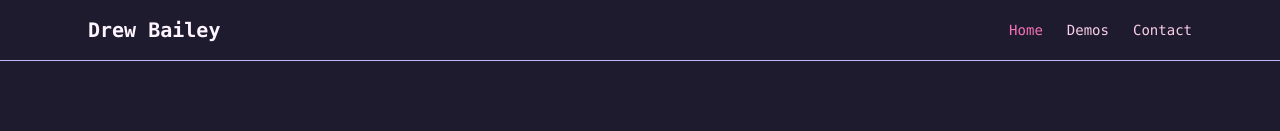
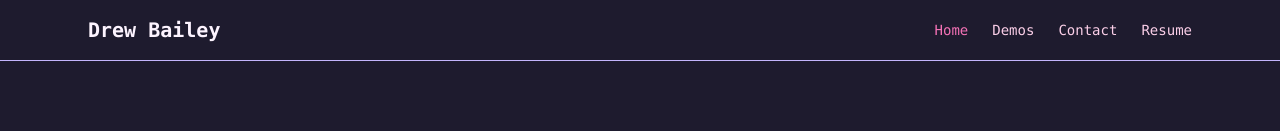
Before and after one commit to drewmbailey/portfolio-shell, a Next.js app: page / in a window 1280 px wide. Shown: the top 131 px of the page. Built offline with nearby package versions, Linux system fonts and the light colour scheme.

Commit message:
Added resume page.

```diff
--- a/app/components/Navigation.tsx
+++ b/app/components/Navigation.tsx
@@ -32,6 +32,13 @@ export default function Navigation() {
         >
           {content.navigation.contact}
         </Link>
+        <Link
+          href="/resume"
+          className={pathname === "/resume" ? "text-[var(--accent-hover)]" : undefined}
+          aria-current={pathname === "/resume" ? "page" : undefined}
+        >
+          {content.navigation.resume}
+        </Link>
       </div>
     </nav>
   );
--- a/app/constants/content.ts
+++ b/app/constants/content.ts
@@ -3,6 +3,7 @@ export const content = {
   navigation: {
     home: "Home",
     demos: "Demos",
+    resume: "Resume",
     contact: "Contact",
     back: "Back",
   },
@@ -28,7 +29,84 @@ export const content = {
       statusOffline: "Offline",
     }
   },
-  contacts: {
+  resume: {
+    title: "Resume",
+    downloadResume: "Download Resume",
+    workExperience: {
+      title: "Work Experience",
+      positions: [
+        {
+          title: "UI Engineer",
+          company: "Oracle",
+          location: "Remote",
+          duration: "2022 – 2025",
+          description: "Maintained and updated a sophisticated React-based microservice console for Oracle Cloud, serving as tech lead on feature development and DevOps improvement projects.",
+          skills: [
+            "TypeScript",
+            "React",
+            "AI",
+            "Java",
+            "CI/CD",
+            "Scrum"
+          ]
+        },
+        {
+          title: "Full Stack / PHP Engineer",
+          company: "Raka Creative",
+          location: "Portsmouth, NH",
+          duration: "2017 – 2022",
+          description: "Developed and supported websites using PHP frameworks and CMSs, partnering with designers and marketing teams to deliver pixel-perfect, responsive implementations.",
+          skills: [
+            "JavaScript",
+            "PHP",
+            "CMS",
+            "SEO",
+            "Accessibility"
+          ]
+        },
+        {
+          title: "Support Engineer",
+          company: "PixelMEDIA",
+          location: "Portsmouth, NH",
+          duration: "2015 – 2017",
+          description: "Maintained and enhanced client websites using various PHP CMSs and ecommerce platforms, working with clients to analyze business needs and provide technical solutions.",
+          skills: [
+            "Ecommerce",
+            "CMS",
+            "PHP",
+            "JavaScript"
+          ]
+        },
+        {
+          title: "Front End Engineer",
+          company: "ZOLL Medical",
+          location: "Chelmsford, MA",
+          duration: "2013 – 2015",
+          description: "Supported marketing team by maintaining corporate websites, microsites, and delivering digital marketing campaigns to support product launches.",
+          skills: [
+            "HubSpot",
+            "HTML",
+            "CSS",
+            "JavaScript"
+          ]
+        },
+        {
+          title: "Web Developer",
+          company: "Freelance",
+          location: "Remote",
+          duration: "2012 – Present (part-time)",
+          description: "Built and maintained websites for small businesses using WordPress, Squarespace, and custom solutions, delivering responsive, cross-browser designs and ongoing technical support.",
+          skills: [
+            "JavaScript",
+            "WordPress",
+            "Squarespace",
+            "Custom Solutions"
+          ]
+        }
+      ]
+    }
+  },
+  contact: {
     title: "Contact",
     description: "I’m always interested in discussing new opportunities and ways I can contribute to building accessible, performant, and user-focused applications. Please feel free to get in touch if you’d like to talk about working together.",
     links: {
--- a/app/contact/Contact.tsx
+++ b/app/contact/Contact.tsx
@@ -6,26 +6,26 @@ import { content } from "../constants/content";
 export default function ContactPage() {
   return (
     <>
-      <h1 className="text-3xl font-semibold mb-6">{content.contacts.title}</h1>
+      <h1 className="text-3xl font-semibold mb-6">{content.contact.title}</h1>
       <p className="mb-6 max-w-2xl">
-        {content.contacts.description}
+        {content.contact.description}
       </p>
       <ul className="list-none space-y-2">
         <li>
-          <a href={content.contacts.links.email.href} className="flex flex-row">
+          <a href={content.contact.links.email.href} className="flex flex-row">
             <MailIcon />
-            &nbsp;{content.contacts.links.email.text}
+            &nbsp;{content.contact.links.email.text}
           </a>
         </li>
         <li>
           <a
-            href={content.contacts.links.linkedin.href}
+            href={content.contact.links.linkedin.href}
             target="_blank"
             className="flex flex-row"
             rel="noopener noreferrer"
           >
             <LinkedInIcon />
-            &nbsp;{content.contacts.links.linkedin.text}
+            &nbsp;{content.contact.links.linkedin.text}
           </a>
         </li>
       </ul>
--- /dev/null
+++ b/app/resume/Resume.tsx
@@ -0,0 +1,40 @@
+import { content } from '../constants/content';
+
+export default function ResumePage() {
+  return (
+    <main className="mx-auto max-w-6xl px-6 py-16">
+      <h1 className="text-3xl font-semibold mb-6">{content.resume.title}</h1>
+
+      {/* Work Experience Section */}
+      <section className="mb-12">
+        <h2 className="text-2xl font-semibold mb-8">{content.resume.workExperience.title}</h2>
+        <div className="space-y-8">
+          {content.resume.workExperience.positions.map((position, index) => (
+            <div key={index} className="border-l-4 border-[var(--accent)] pl-6">
+              <div className="flex flex-col sm:flex-row sm:items-center sm:justify-between mb-2">
+                <h3 className="text-xl font-semibold text-[var(--fg)]">{position.title}</h3>
+                <span className="text-sm text-[var(--muted-fg)]">{position.duration}</span>
+              </div>
+              <div className="flex flex-col sm:flex-row sm:items-center sm:justify-between mb-3">
+                <h4 className="text-lg font-medium text-[var(--accent)]">{position.company}</h4>
+                <span className="text-sm text-[var(--muted-fg)]">{position.location}</span>
+              </div>
+              <p className="text-[var(--muted-fg)] mb-4">{position.description}</p>
+              <ul className="mt-2 flex flex-wrap" aria-label="Technologies used">
+                {position.skills.map((skill, skillIndex) => (
+                  <li key={skillIndex} className="mr-1.5 mt-2">
+                    <div className="flex items-center rounded-full bg-teal-400/10 px-3 py-1 text-xs font-medium leading-5 text-teal-300">
+                      {skill}
+                    </div>
+                  </li>
+                ))}
+              </ul>
+            </div>
+          ))}
+        </div>
+      </section>
+
+      <a href="/DrewBailey_Resume.pdf" target="_blank" rel="noopener noreferrer" className="inline-block rounded-xl px-5 py-3 border text-[var(--fg)] hover:text-[var(--fg)] shadow neon mt-8">{content.resume.downloadResume}</a>
+    </main>
+  );
+}
--- /dev/null
+++ b/app/resume/page.tsx
@@ -0,0 +1,5 @@
+import ResumePage from "./Resume";
+
+export default function Page() {
+  return <ResumePage />;
+}
```
Also changed, not shown: 1 other file (tests, documents, lock files or other folders).
